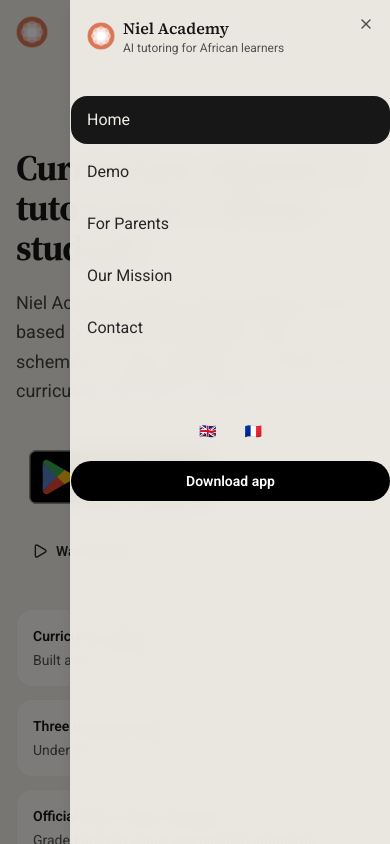
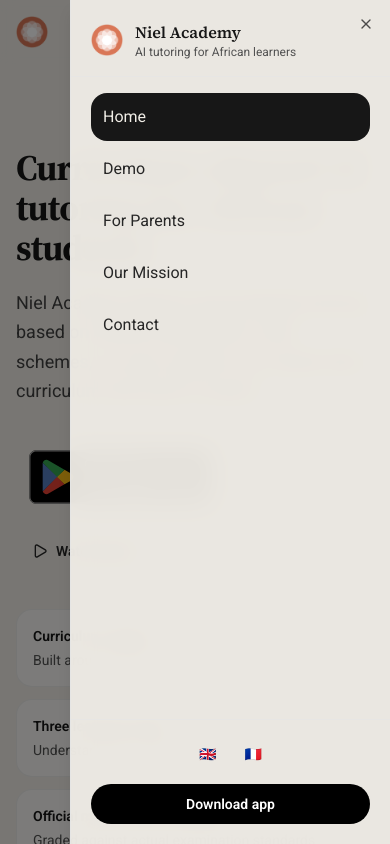
Before and after one commit to othnielche/niel-academy-landing, a React (Vite) app: page / in a window 390 px wide. Both pictures are taken after a click on the button 354 px from the left and 32 px from the top of the page. Shown: the top 844 px of the page. Built offline with nearby package versions, Linux system fonts and the light colour scheme.

Commit message:
Refactor Header component for improved styling and layout; adjust logo size, padding, and navigation structure for better user experience.

```diff
--- a/src/components/layout/Header.tsx
+++ b/src/components/layout/Header.tsx
@@ -123,29 +123,27 @@
               </SheetTrigger>
               <SheetContent
                 side="right"
-                className="w-80 bg-brand-background/95 backdrop-blur-md border-l border-neutral-200/80 flex flex-col"
+                className="w-[min(20rem,100vw)] bg-brand-background/95 backdrop-blur-md border-l border-neutral-200/80 flex flex-col gap-0 p-0"
               >
-                <SheetHeader className="pb-4">
-                  <div className="flex items-center justify-between">
-                    <div className="flex items-center gap-2">
+                <SheetHeader className="px-5 pt-5 pb-4 pr-12 border-b border-neutral-200/70">
+                  <div className="flex items-center gap-3">
                     <img
                       src="/images/logo.png"
                       alt="Niel Academy logo"
-                        className="size-7 rounded-lg"
+                      className="size-8 shrink-0 rounded-lg"
                     />
-                      <div className="leading-tight">
+                    <div className="min-w-0 leading-tight">
                       <SheetTitle className="text-base text-neutral-900">
                         Niel Academy
                       </SheetTitle>
                       <p className="text-xs text-neutral-600">
-                          AI tutoring for African learners
+                        {t('footer.tagline')}
                       </p>
-                      </div>
                     </div>
                   </div>
                 </SheetHeader>
 
-                <nav className="flex flex-col gap-1 mt-2">
+                <nav className="flex flex-1 flex-col gap-1 px-5 py-4">
                   {navItems.map((item) => {
                     const itemPath = getCurrentPath(item.path);
                     const active = location.pathname === itemPath ||
@@ -155,7 +153,7 @@
                         key={item.path}
                         to={itemPath}
                         className={[
-                          "rounded-2xl px-4 py-3 text-base transition-colors flex items-center",
+                          "rounded-2xl px-3 py-3 text-base transition-colors",
                           active
                             ? "bg-neutral-900 text-brand-background"
                             : "text-neutral-800 hover:bg-neutral-900/5",
@@ -167,10 +165,8 @@
                   })}
                 </nav>
 
-                <div className="pt-6 mt-6 border-t border-neutral-200/70 space-y-4">
-                  <div className="flex justify-center">
-                    <LanguageSelectorCompact />
-                  </div>
+                <div className="mt-auto border-t border-neutral-200/70 px-5 py-5 space-y-4">
+                  <LanguageSelectorCompact className="w-full justify-center" />
                   <DownloadCta className="w-full" />
                 </div>
               </SheetContent>
```
Lines whose indentation alone changed are shown as unchanged.
